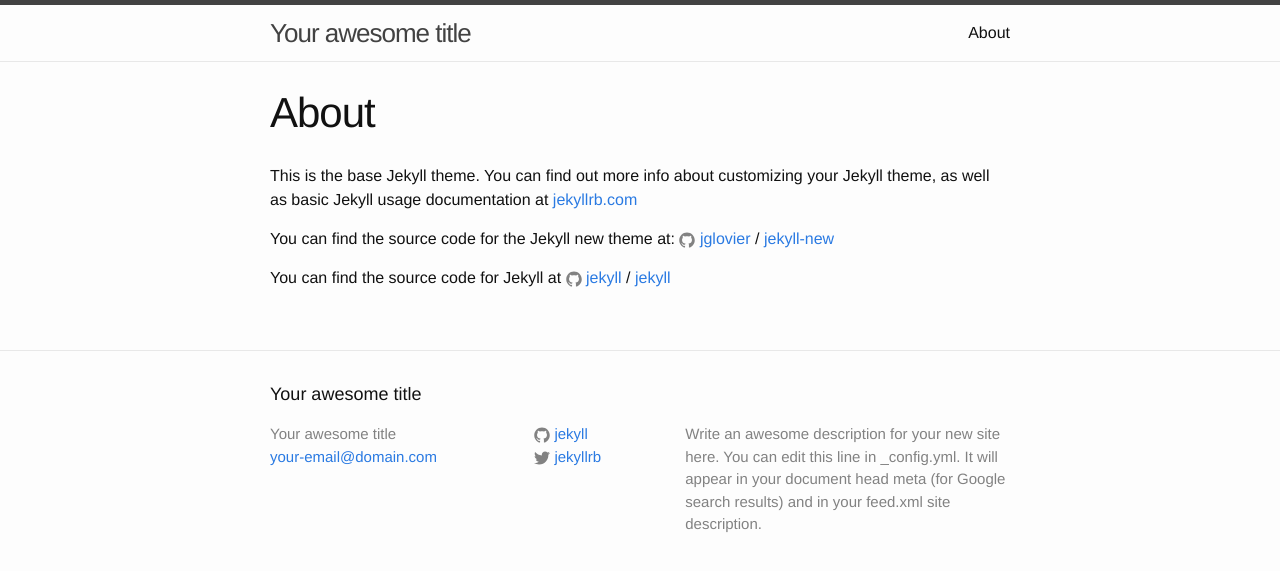
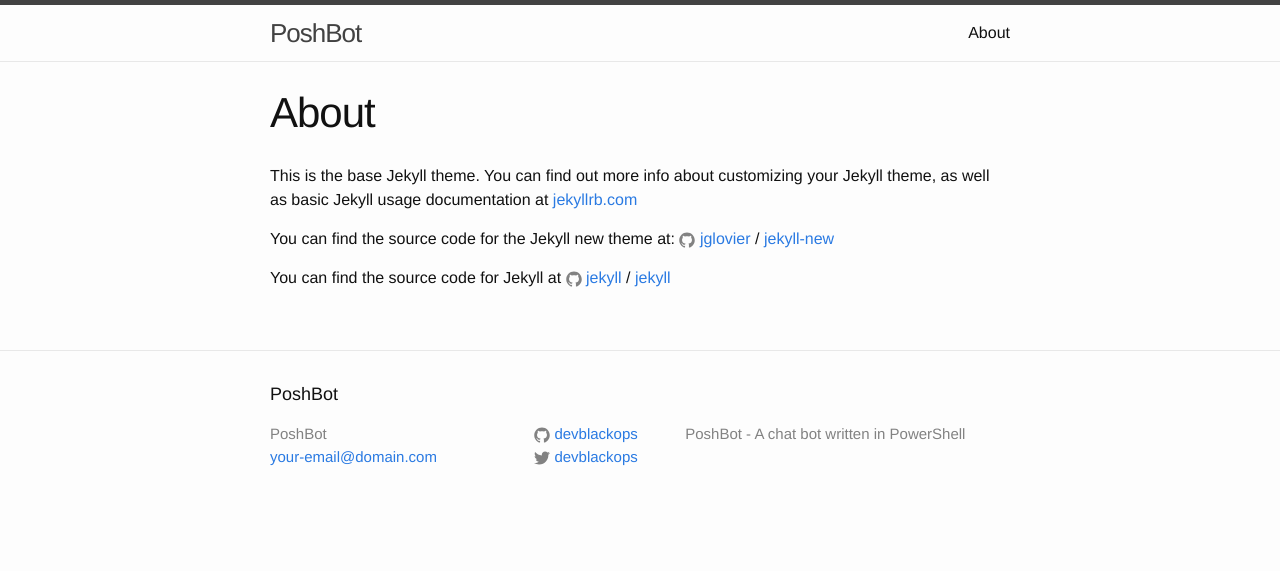
Before and after one commit to poshbotio/poshbotio.github.io, a Jekyll site: the page built from about.md, in a window 1280 px wide. Shown: the top 571 px of the page. Built offline with Jekyll 4.4.1, drawn with Linux system fonts in a browser that asks for light colours.

Commit message:
Customize jekyll config

```diff
--- a/_config.yml
+++ b/_config.yml
@@ -6,16 +6,14 @@
 # 'jekyll serve'. If you change this file, please restart the server process.
 
 # Site settings
-title: Your awesome title
+title: PoshBot
 email: your-email@domain.com
 description: > # this means to ignore newlines until "baseurl:"
-  Write an awesome description for your new site here. You can edit this
-  line in _config.yml. It will appear in your document head meta (for
-  Google search results) and in your feed.xml site description.
+  PoshBot - A chat bot written in PowerShell
 baseurl: "" # the subpath of your site, e.g. /blog
-url: "http://yourdomain.com" # the base hostname & protocol for your site
-twitter_username: jekyllrb
-github_username:  jekyll
+url: "http://poshbot.io" # the base hostname & protocol for your site
+twitter_username: devblackops
+github_username:  devblackops
 
 # Build settings
 markdown: kramdown
```
